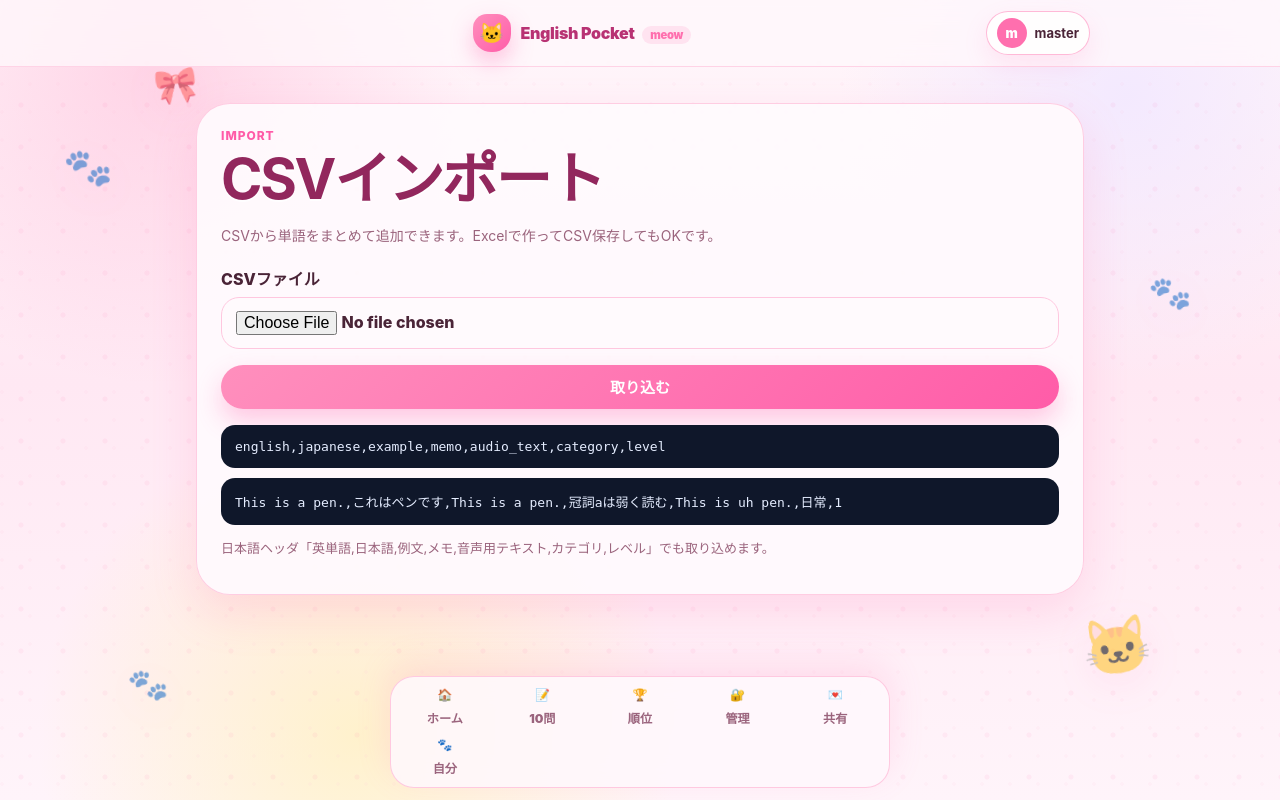
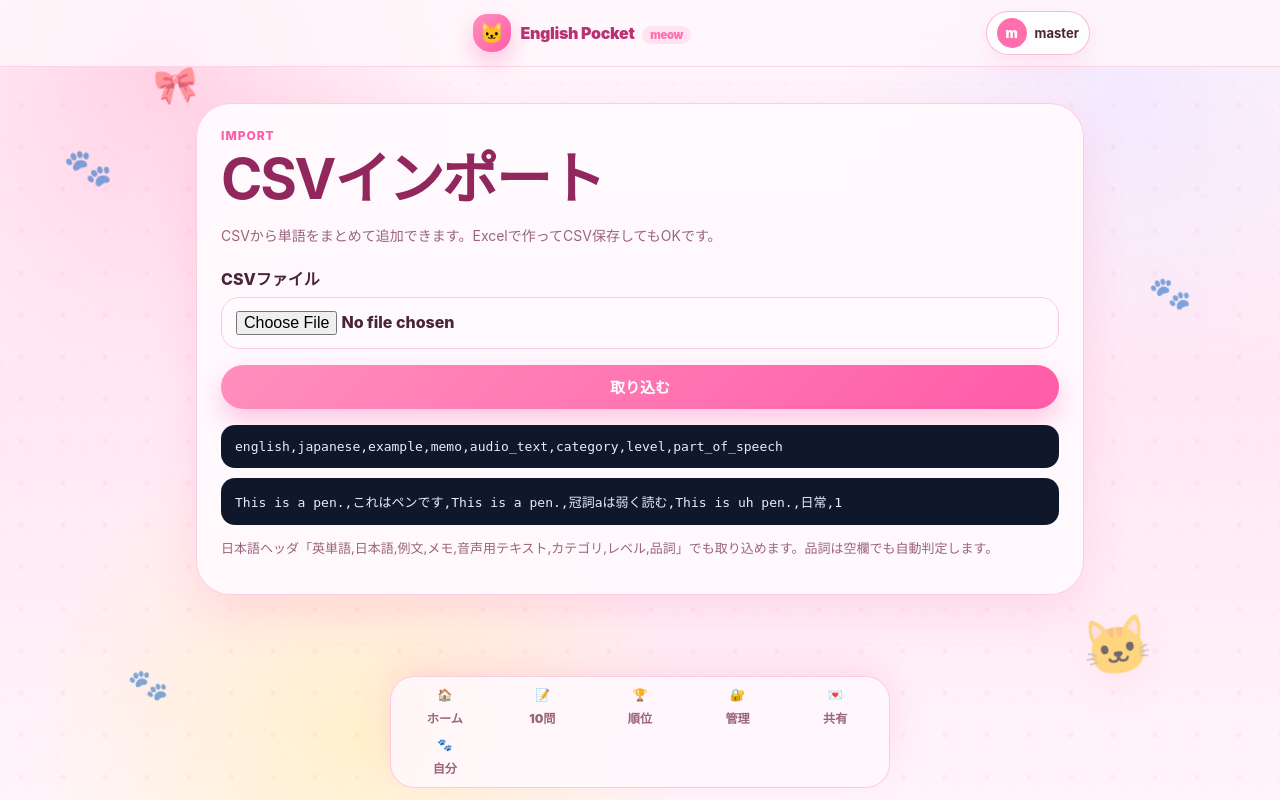
Before and after one commit to daisukkekisekinosedai-alt/english_app, a Flask app: page /import in a window 1280 px wide. Run offline with Flask 3, Linux system fonts and the light colour scheme; the visitor is signed in with stand-in values (Sample User, id 1); data comes from the database, SQL or seed files in the repository.

Commit message:
update same part of speech choices

```diff
--- a/app.py
+++ b/app.py
@@ -252,6 +252,7 @@ def init_db() -> None:
             audio_file TEXT DEFAULT '',
             example_audio_file TEXT DEFAULT '',
             category TEXT DEFAULT '未分類',
+            part_of_speech TEXT DEFAULT '',
             level INTEGER DEFAULT 1,
             favorite INTEGER DEFAULT 0,
             created_by_user_id INTEGER,
@@ -285,6 +286,7 @@ def init_db() -> None:
     ensure_column(conn, "words", "audio_file", "audio_file TEXT DEFAULT ''")
     ensure_column(conn, "words", "example_audio_file", "example_audio_file TEXT DEFAULT ''")
     ensure_column(conn, "words", "category", "category TEXT DEFAULT '未分類'")
+    ensure_column(conn, "words", "part_of_speech", "part_of_speech TEXT DEFAULT ''")
     ensure_column(conn, "words", "level", "level INTEGER DEFAULT 1")
     ensure_column(conn, "words", "favorite", "favorite INTEGER DEFAULT 0")
     ensure_column(conn, "words", "created_by_user_id", "created_by_user_id INTEGER")
@@ -347,6 +349,7 @@ def init_db() -> None:
 
     ensure_column(conn, "test_sessions", "share_text", "share_text TEXT DEFAULT ''")
 
+    backfill_part_of_speech(conn)
     conn.commit()
     conn.close()
 
@@ -618,6 +621,8 @@ def inject_current_user():
         "cat_types": CAT_TYPES,
         "cat_image": cat_image,
         "cat_type_label": cat_type_label,
+        "part_of_speech_label": part_of_speech_label,
+        "part_of_speech_labels": PART_OF_SPEECH_LABELS,
     }
 
 
@@ -754,6 +759,7 @@ def word_select_sql() -> str:
             w.audio_file,
             w.example_audio_file,
             w.category,
+            w.part_of_speech,
             w.level,
             COALESCE(f.favorite, 0) AS favorite,
             w.favorite AS global_favorite,
@@ -946,18 +952,169 @@ def get_random_word(scope: str = "all") -> sqlite3.Row | None:
     return fetch_word(random.choice(ids))
 
 
+
+PART_OF_SPEECH_LABELS = {
+    "noun": "名詞",
+    "verb": "動詞",
+    "adjective": "形容詞",
+    "adverb": "副詞",
+    "other": "その他",
+}
+
+
+def normalize_part_of_speech(value: str | None) -> str:
+    text = (value or "").strip().lower()
+
+    mapping = {
+        "noun": "noun",
+        "n": "noun",
+        "名詞": "noun",
+        "verb": "verb",
+        "v": "verb",
+        "動詞": "verb",
+        "adjective": "adjective",
+        "adj": "adjective",
+        "形容詞": "adjective",
+        "形容動詞": "adjective",
+        "adverb": "adverb",
+        "adv": "adverb",
+        "副詞": "adverb",
+        "other": "other",
+        "その他": "other",
+    }
+
+    return mapping.get(text, text if text in PART_OF_SPEECH_LABELS else "")
+
+
+def infer_part_of_speech(english: str = "", japanese: str = "", category: str = "") -> str:
+    """
+    既存CSVに品詞列がない場合の自動推定です。
+    4択の難易度調整が目的なので、完璧な文法判定よりも
+    「日本語の見た目で答えがバレない」ことを優先しています。
+    """
+    jp = (japanese or "").strip()
+    en = (english or "").strip().lower()
+    cat = (category or "").strip().lower()
+
+    # 複数訳は先頭を主な訳として見る
+    primary = re.split(r"[,、/／;；]", jp)[0].strip()
+
+    # 副詞: 「〜に」「〜く」や英語の -ly を優先
+    if en.endswith("ly") or primary.endswith("に") or primary.endswith("的に") or primary.endswith("く"):
+        return "adverb"
+
+    # 動詞: 日本語訳で「〜する」「〜させる」「〜になる」など
+    verb_endings = (
+        "する", "させる", "される", "できる", "なる", "得る", "える", "める", "ける",
+        "す", "つ", "く", "ぐ", "む", "ぶ", "ぬ", "る"
+    )
+    if any(primary.endswith(end) for end in verb_endings):
+        # 「大きく」「詳しく」のような副詞を動詞扱いしない
+        if not primary.endswith(("く", "に")):
+            return "verb"
+
+    # 形容詞: 日本語訳で「〜な」「〜の」「〜的な」「〜可能な」など
+    adjective_endings = (
+        "な", "の", "的な", "可能な", "できる", "らしい", "やすい", "にくい",
+        "高い", "低い", "多い", "少ない", "良い", "悪い", "大きい", "小さい",
+        "新しい", "古い", "早い", "遅い", "強い", "弱い", "正確な", "重要な"
+    )
+    if any(primary.endswith(end) for end in adjective_endings):
+        return "adjective"
+
+    # 英語側のざっくり判定
+    adjective_suffixes = (
+        "able", "ible", "al", "ive", "ous", "ful", "less", "ic", "ical",
+        "ary", "ory", "ent", "ant", "ate", "y"
+    )
+    noun_suffixes = (
+        "tion", "sion", "ment", "ness", "ity", "ance", "ence", "ship",
+        "ism", "ist", "er", "or", "ee", "cy", "age", "ure", "hood", "dom"
+    )
+
+    if en.endswith(adjective_suffixes):
+        return "adjective"
+    if en.endswith(noun_suffixes):
+        return "noun"
+
+    if "verbs" in cat or "verb" in cat:
+        return "verb"
+    if "adjectives" in cat or "adjective" in cat:
+        return "adjective"
+    if "modifiers" in cat or "adverb" in cat:
+        return "adverb"
+    if "nouns" in cat or "noun" in cat:
+        return "noun"
+
+    return "noun"
+
+
+def part_of_speech_label(value: str | None) -> str:
+    return PART_OF_SPEECH_LABELS.get(normalize_part_of_speech(value), "未分類")
+
+
+def backfill_part_of_speech(conn: sqlite3.Connection) -> None:
+    rows = conn.execute(
+        """
+        SELECT id, english, japanese, category, part_of_speech
+        FROM words
+        WHERE part_of_speech IS NULL OR part_of_speech = ''
+        """
+    ).fetchall()
+
+    for row in rows:
+        inferred = infer_part_of_speech(row["english"], row["japanese"], row["category"])
+        conn.execute(
+            "UPDATE words SET part_of_speech = ?, updated_at = ? WHERE id = ?",
+            (inferred, now_text(), row["id"]),
+        )
+
+
 def get_choices(correct_word: sqlite3.Row, limit: int = 4) -> list[str]:
-    conn = get_db_connection()
+    """
+    4択のダミー選択肢は、正解単語と同じ品詞から優先して選びます。
+    これにより「日本語訳が〜するだから動詞だな」のような品詞バレを防ぎます。
+    """
+    correct_pos = normalize_part_of_speech(correct_word["part_of_speech"])
+    if not correct_pos:
+        correct_pos = infer_part_of_speech(
+            correct_word["english"],
+            correct_word["japanese"],
+            correct_word["category"],
+        )
+
+    conn = get_db_connection()
+
     wrong_words = conn.execute(
         """
         SELECT japanese
         FROM words
         WHERE id != ?
+          AND part_of_speech = ?
         ORDER BY RANDOM()
         LIMIT ?
         """,
-        (correct_word["id"], limit - 1),
+        (correct_word["id"], correct_pos, limit - 1),
     ).fetchall()
+
+    # 同じ品詞が足りない場合だけ、ランダムで補完
+    if len(wrong_words) < limit - 1:
+        already = [correct_word["japanese"]] + [row["japanese"] for row in wrong_words]
+        placeholders = ",".join(["?"] * len(already))
+        extra_limit = (limit - 1) - len(wrong_words)
+        extra_words = conn.execute(
+            f"""
+            SELECT japanese
+            FROM words
+            WHERE id != ?
+              AND japanese NOT IN ({placeholders})
+            ORDER BY RANDOM()
+            LIMIT ?
+            """,
+            [correct_word["id"]] + already + [extra_limit],
+        ).fetchall()
+        wrong_words = list(wrong_words) + list(extra_words)
+
     conn.close()
 
     choices = [correct_word["japanese"]] + [row["japanese"] for row in wrong_words]
@@ -1672,6 +1829,9 @@ def add_word():
         memo = request.form.get("memo", "").strip()
         audio_text = request.form.get("audio_text", "").strip()
         category = request.form.get("category", "").strip() or "未分類"
+        part_of_speech = normalize_part_of_speech(request.form.get("part_of_speech", ""))
+        if not part_of_speech:
+            part_of_speech = infer_part_of_speech(english, japanese, category)
         level = int(request.form.get("level", "1"))
         favorite = 1 if request.form.get("favorite") == "on" else 0
 
@@ -1684,10 +1844,10 @@ def add_word():
 
             conn.execute(
                 """
-                INSERT INTO words (english, japanese, example, memo, audio_text, category, level, favorite, created_by_user_id, created_at, updated_at)
-                VALUES (?, ?, ?, ?, ?, ?, ?, ?, ?, ?, ?)
+                INSERT INTO words (english, japanese, example, memo, audio_text, category, part_of_speech, level, favorite, created_by_user_id, created_at, updated_at)
+                VALUES (?, ?, ?, ?, ?, ?, ?, ?, ?, ?, ?, ?)
                 """,
-                (english, japanese, example, memo, audio_text, category, level, favorite, current_user_id(), now_text(), now_text()),
+                (english, japanese, example, memo, audio_text, category, part_of_speech, level, favorite, current_user_id(), now_text(), now_text()),
             )
             conn.commit()
             conn.close()
@@ -1711,6 +1871,9 @@ def edit_word(word_id: int):
         memo = request.form.get("memo", "").strip()
         audio_text = request.form.get("audio_text", "").strip()
         category = request.form.get("category", "").strip() or "未分類"
+        part_of_speech = normalize_part_of_speech(request.form.get("part_of_speech", ""))
+        if not part_of_speech:
+            part_of_speech = infer_part_of_speech(english, japanese, category)
         level = int(request.form.get("level", "1"))
         favorite = 1 if request.form.get("favorite") == "on" else 0
 
@@ -1724,10 +1887,10 @@ def edit_word(word_id: int):
             conn.execute(
                 """
                 UPDATE words
-                SET english = ?, japanese = ?, example = ?, memo = ?, audio_text = ?, category = ?, level = ?, favorite = ?, updated_at = ?
+                SET english = ?, japanese = ?, example = ?, memo = ?, audio_text = ?, category = ?, part_of_speech = ?, level = ?, favorite = ?, updated_at = ?
                 WHERE id = ?
                 """,
-                (english, japanese, example, memo, audio_text, category, level, favorite, now_text(), word_id),
+                (english, japanese, example, memo, audio_text, category, part_of_speech, level, favorite, now_text(), word_id),
             )
             conn.commit()
             conn.close()
@@ -1800,10 +1963,10 @@ def seed_words():
             audio_text = english
             conn.execute(
                 """
-                INSERT INTO words (english, japanese, example, memo, audio_text, category, level, favorite, created_by_user_id, created_at, updated_at)
-                VALUES (?, ?, ?, ?, ?, ?, ?, 0, ?, ?, ?)
+                INSERT INTO words (english, japanese, example, memo, audio_text, category, part_of_speech, level, favorite, created_by_user_id, created_at, updated_at)
+                VALUES (?, ?, ?, ?, ?, ?, ?, ?, 0, ?, ?, ?)
                 """,
-                (english, japanese, example, memo, audio_text, category, level, current_user_id(), now_text(), now_text()),
+                (english, japanese, example, memo, audio_text, category, part_of_speech, level, current_user_id(), now_text(), now_text()),
             )
             added_count += 1
         else:
@@ -2407,6 +2570,11 @@ def import_words():
             memo = (row.get("memo") or row.get("メモ") or "").strip()
             audio_text = (row.get("audio_text") or row.get("読み上げ用") or row.get("音声用テキスト") or "").strip()
             category = (row.get("category") or row.get("カテゴリ") or "未分類").strip() or "未分類"
+            part_of_speech = normalize_part_of_speech(
+                row.get("part_of_speech") or row.get("pos") or row.get("品詞") or ""
+            )
+            if not part_of_speech:
+                part_of_speech = infer_part_of_speech(english, japanese, category)
 
             try:
                 level = int(row.get("level") or row.get("レベル") or 1)
--- a/templates/import_words.html
+++ b/templates/import_words.html
@@ -17,10 +17,10 @@
     </form>
 
     <div class="api-list">
-        <code>english,japanese,example,memo,audio_text,category,level</code>
+        <code>english,japanese,example,memo,audio_text,category,level,part_of_speech</code>
         <code>This is a pen.,これはペンです,This is a pen.,冠詞aは弱く読む,This is uh pen.,日常,1</code>
     </div>
 
-    <p class="muted">日本語ヘッダ「英単語,日本語,例文,メモ,音声用テキスト,カテゴリ,レベル」でも取り込めます。</p>
+    <p class="muted">日本語ヘッダ「英単語,日本語,例文,メモ,音声用テキスト,カテゴリ,レベル,品詞」でも取り込めます。品詞は空欄でも自動判定します。</p>
 </section>
 {% endblock %}
--- a/templates/words.html
+++ b/templates/words.html
@@ -65,6 +65,7 @@
                             <span class="tag favorite-tag">★ お気に入り</span>
                         {% endif %}
                         <span class="tag">{{ word["category"] }}</span>
+                    <span class="tag">{{ part_of_speech_label(word["part_of_speech"]) }}</span>
                         <span class="tag">Lv.{{ word["level"] }}</span>
                     </div>
                     {% if word["audio_file"] %}
```
Also changed, not shown: templates/word_form.html (+11 -0 lines), README_UPDATE_V5.md (added).
